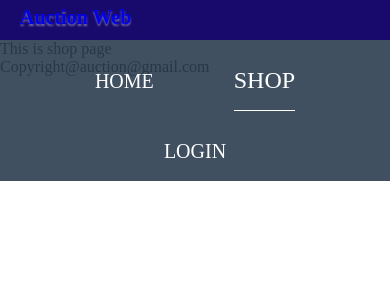
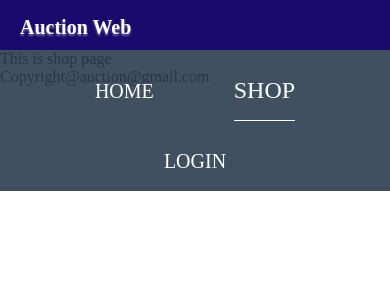
Before and after one commit to dinesmhr/auction-web, a React (Create React App) app in the folder frontend/: page /shop in a window 390 px wide. Shown: the top 300 px of the page. Built offline with nearby package versions, Linux system fonts and the light colour scheme; no server answers.

Commit message:
header title update

```diff
--- a/frontend/src/styles/App.css
+++ b/frontend/src/styles/App.css
@@ -35,13 +35,16 @@ body {
 	height: 90px;
 	width: 100%;
 }
-.aweb-site-title{
+.aweb-site-title a{
 	color: white;
-	font-size: 35px;
+	font-size: 30px;
 	line-height: 80px;
 	padding: 0 100px;
 	font-weight: bold;
 	text-shadow: 0px 2px 2px rgba(255,255,255, 0.4);
+}
+.aweb-site-title a:hover{
+	font-size: 2rem;
 }
 .nav-wrap{
 	float: right;
@@ -69,7 +72,7 @@ a.active_name li{
  *
  */
 @media(max-width: 790px){
-	 .aweb-site-title{
+	 .aweb-site-title a{
 	 	padding-left: 20px;
 	 	font-size: 20px;
 	 	margin-top: -10px;
@@ -82,7 +85,7 @@ a.active_name li{
 	 	position: fixed;
 	 	flex-direction: column;
 	 	width: 100%;
-	 	top: 50px;
+	 	top: 60px;
 	 	background: #2c3e50;
 	 	float: none;
 	 	margin-right: -20px;
@@ -97,5 +100,8 @@ a.active_name li{
 	 .nav-wrap ul li{
 		margin-top: 10px;
 	 }
+	 .aweb-site-title a:hover{
+	font-size: 1.4rem;
+}
 
 }
```
